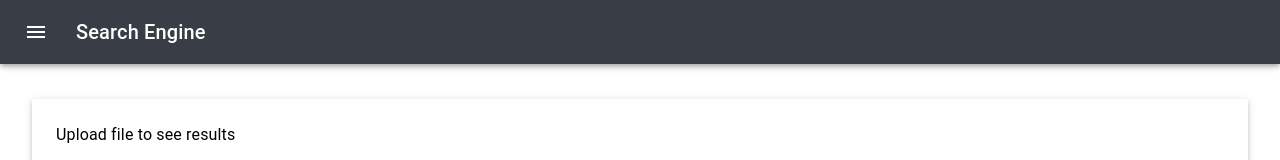
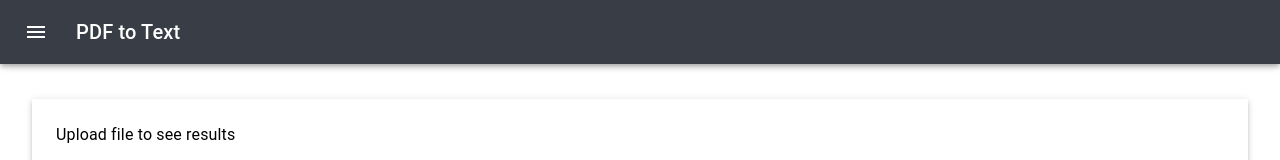
Before and after one commit to Exter-dg/searchEngine2, a React (Create React App) app in the folder client/: page / in a window 1280 px wide. Shown: the top 160 px of the page. Built offline with nearby package versions, Linux system fonts and the light colour scheme.

Commit message:
Fix: heading

```diff
--- a/client/src/components/NavBar.jsx
+++ b/client/src/components/NavBar.jsx
@@ -19,7 +19,7 @@ export default function NavBar() {
 						<MenuIcon />
 					</IconButton>
 					<Typography variant="h6" component="div" sx={{ flexGrow: 1 }}>
-						Search Engine
+						PDF to Text
 					</Typography>
 				</Toolbar>
 			</AppBar>
```
